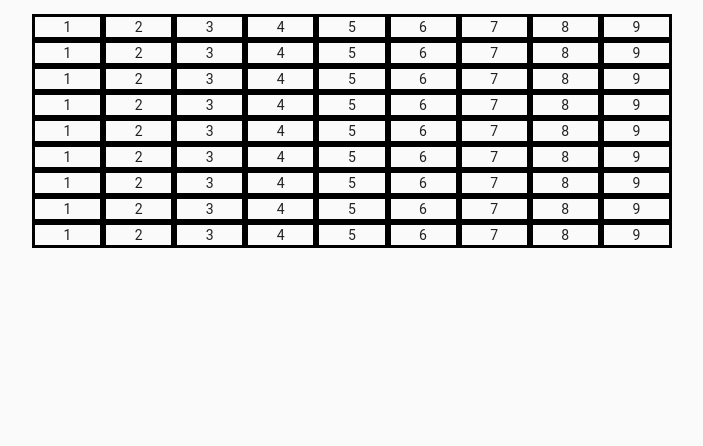
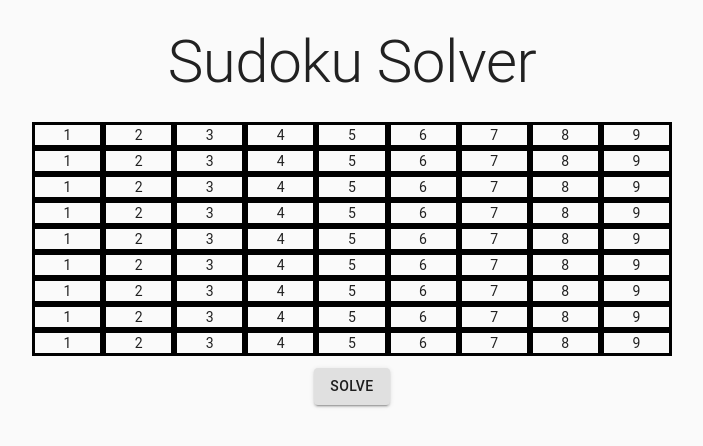
Before and after one commit to EricGaupp/sudoku-solver, a React (Create React App) app: page / in a window 1280 px wide. Shown: the top 446 px of the page, without its empty margins (288-991 px from the left). Built offline with nearby package versions, Linux system fonts and the light colour scheme.

Commit message:
Header and solve button UI

```diff
--- a/src/Puzzle.tsx
+++ b/src/Puzzle.tsx
@@ -1,6 +1,6 @@
 import React, { useState } from "react";
 import { makeStyles } from "@material-ui/core/styles";
-import { Grid } from "@material-ui/core";
+import { Button, Grid, Typography } from "@material-ui/core";
 
 const useStyles = makeStyles({
   root: { marginTop: "1em" },
@@ -39,7 +39,7 @@ function setNumber(
   y: number,
   value: NumberRange
 ): SudokuGrid {
-  const newGrid = grid.map(row => row.slice()) as SudokuGrid;
+  const newGrid = grid.map(row => row.slice() as SudokuRow) as SudokuGrid;
   newGrid[x][y] = value;
   return newGrid;
 }
@@ -81,8 +81,13 @@ const Puzzle: React.FC = () => {
       className={classes.root}
       container
       direction="column"
+      spacing={3}
       alignItems="center"
     >
+      <Grid item container justify="center">
+        <Typography variant="h2">Sudoku Solver</Typography>
+      </Grid>
+      <Grid item container direction="column" alignItems="center">
         {grid.map((row, xIndex) => (
           <Grid
             key={`row${xIndex}`}
@@ -109,6 +114,11 @@ const Puzzle: React.FC = () => {
           </Grid>
         ))}
       </Grid>
+
+      <Grid container justify="center">
+        <Button variant="contained">Solve</Button>
+      </Grid>
+    </Grid>
   );
 };
 
```
Lines whose indentation alone changed are shown as unchanged.
